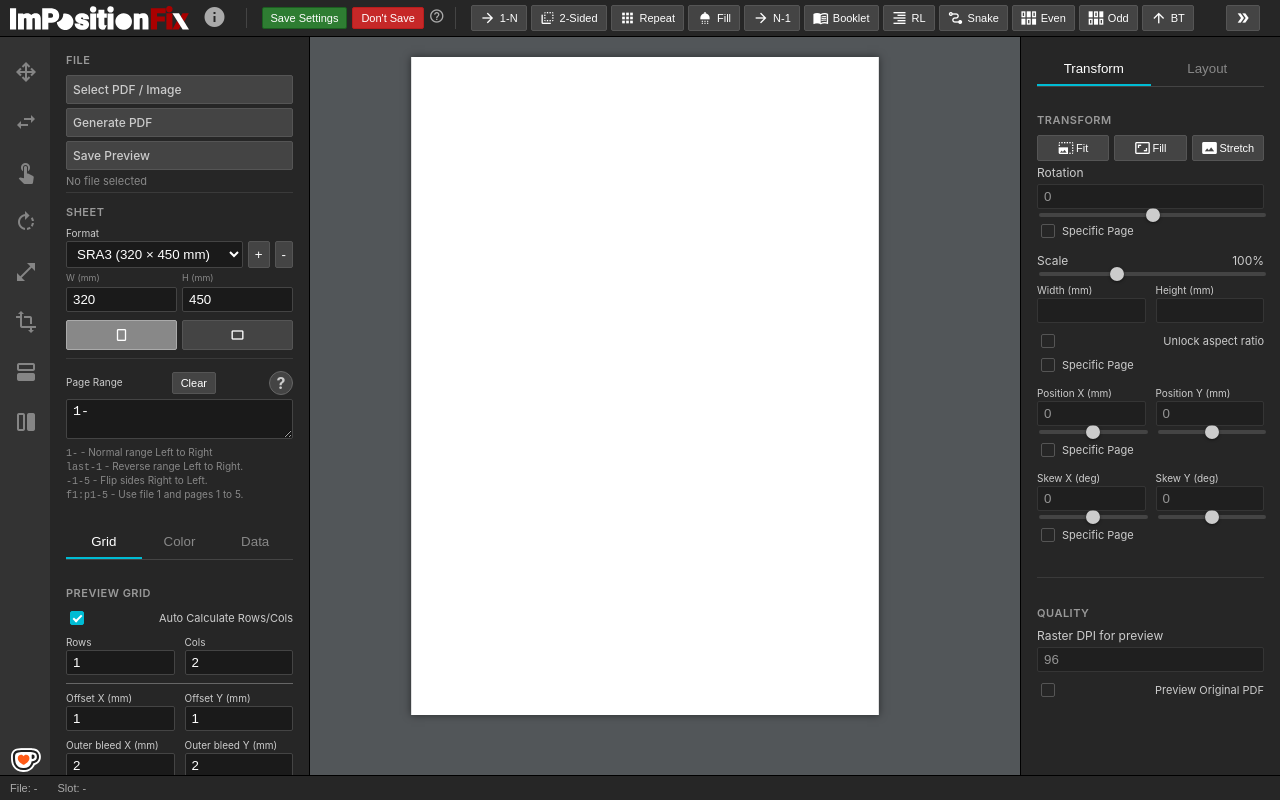
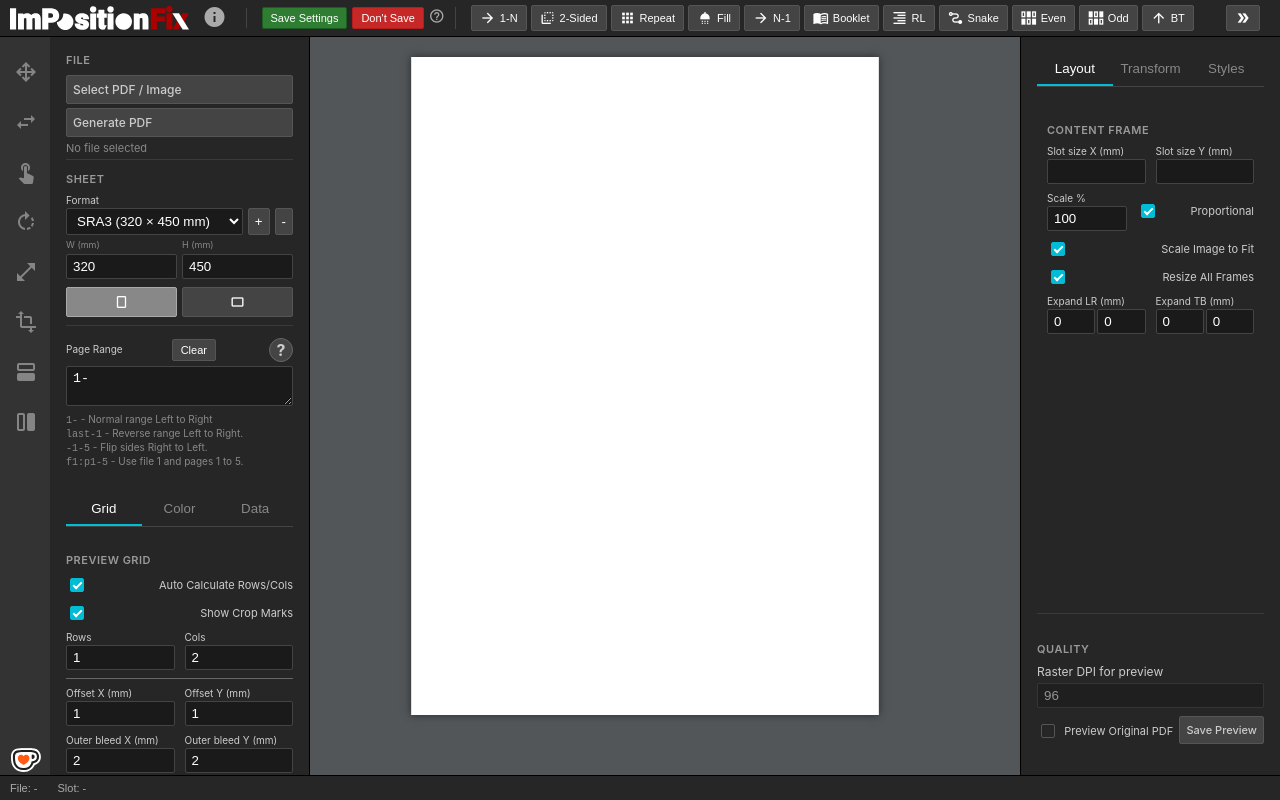
Before and after one commit to olegasodinas/impositionfix, a plain HTML site: page index.html in a window 1280 px wide. Drawn offline with Linux system fonts and the light colour scheme.

Commit message:
Add files via upload
Added Styles
Improved Numbering. Can create a new file from selected pages in list and manipulate it
Added File Name in slot
Added export to block for n-up
Added Signature Mark for n-up
N-up last signature variations
Added Cut & Stack
Added Date Merge
Some fixes for Transform and Layout
Some cosmetics

```diff
--- a/index.html
+++ b/index.html
@@ -74,6 +74,7 @@
 		<button id="impEvenBtn" class="toolbox-btn" style="width:auto; padding:4px 8px; font-size:11px; display:flex; gap:4px; align-items:center" title="Even Pages"><span class="material-symbols-outlined" style="font-size:16px">flex_wrap</span> Even</button>
 		<button id="impOddBtn" class="toolbox-btn" style="width:auto; padding:4px 8px; font-size:11px; display:flex; gap:4px; align-items:center" title="Odd Pages"><span class="material-symbols-outlined" style="font-size:16px; transform: scaleY(-1)">flex_wrap</span> Odd</button>
 		<button id="impBottomBtn" class="toolbox-btn" style="width:auto; padding:4px 8px; font-size:11px; display:flex; gap:4px; align-items:center" title="Bottom-Up Fill"><span class="material-symbols-outlined" style="font-size:16px">arrow_upward</span> BT</button>
+		<button id="impStackBtn" class="toolbox-btn" style="width:auto; padding:4px 8px; font-size:11px; display:flex; gap:4px; align-items:center" title="Cut & Stack"><span class="material-icons" style="font-size:16px">layers</span> Stack</button>
 
 		<button id="impBlankBtn" class="toolbox-btn" style="width:auto; padding:4px 8px; font-size:11px; display:flex; gap:4px; align-items:center" title="Add Blank Page (0)"><span class="material-icons" style="font-size:16px">check_box_outline_blank</span> 0</button>
 		<div id="nupContainer" style="position:relative">
@@ -148,7 +149,6 @@
 			<h3>File</h3>
 			<label class="toolbox-btn" for="fileInput" style="margin-bottom:3.5px; width:auto">Select PDF / Image</label>
 			<label id="printBtn" class="toolbox-btn" for="printBtn" style="margin-bottom:4px; width:auto">Generate PDF</label>
-			<label id="savePreviewBtn" class="toolbox-btn" for="savePreviewBtn" style="margin-bottom:3.5px; width:auto">Save Preview</label>
 			<input id="fileInput" type="file" multiple accept=".pdf,.jpg,.jpeg,.png,.webp" style="display:none">
 			<div class="toolbox-info" id="fileInfo" style="white-space:pre-wrap">No file selected</div>
 			<div class="toolbox-info" id="boxInfo" style="margin-top:4px; color:#aaa; white-space:pre-wrap"></div>
@@ -218,6 +218,11 @@
 				<input id="autoGridCheck" type="checkbox" checked> Auto Calculate Rows/Cols
 			</label>
 		</div>
+		<div class="toolbox-row">
+			<label style="display:flex; align-items:center; gap:4px; cursor:pointer; color:#ccc; font-size:11px">
+				<input id="showCropMarksCheck" type="checkbox" checked> Show Crop Marks
+			</label>
+		</div>
 		<div class="toolbox-row" style="display:flex; gap:10px">
 			<div style="flex:1">
 				<label style="display:block; font-size:10px; margin-bottom:2px; color:#ccc">Rows</label>
@@ -268,11 +273,11 @@
 		</div>
 		<div class="toolbox-row" style="display:flex; gap:10px">
 			<div style="flex:1">
-				<label style="display:block; font-size:10px; margin-bottom:2px; color:#ccc">Box position X (px)</label>
+				<label style="display:block; font-size:10px; margin-bottom:2px; color:#ccc">Box position X (mm)</label>
 				<input id="boxXInput" type="number" step="10" value="0" class="toolbox-input">
 			</div>
 			<div style="flex:1">
-				<label style="display:block; font-size:10px; margin-bottom:2px; color:#ccc">Box position Y (px)</label>
+				<label style="display:block; font-size:10px; margin-bottom:2px; color:#ccc">Box position Y (mm)</label>
 				<input id="boxYInput" type="number" step="10" value="0" class="toolbox-input">
 			</div>
 		</div>
@@ -391,11 +396,12 @@
 	<button id="toggleRightToolbox" class="toolbox-toggle-btn right-btn" title="Toggle Right Toolbox"><span class="material-icons">chevron_left</span></button>
 	<div class="toolbox" style="right:0; left:auto; border-right:none; border-left:1px solid #000">
 		<div style="display:flex; border-bottom:1px solid #444; margin-bottom:10px">
-			<button id="rtTabTransform" class="toolbox-btn" style="flex:1; background:transparent; border:none; border-bottom:2px solid #00bcd4; border-radius:0; padding:8px 0; color:#fff">Transform</button>
-			<button id="rtTabLayout" class="toolbox-btn" style="flex:1; background:transparent; border:none; border-bottom:2px solid transparent; border-radius:0; padding:8px 0; color:#888">Layout</button>
+			<button id="rtTabLayout" class="toolbox-btn" style="flex:1; background:transparent; border:none; border-bottom:2px solid #00bcd4; border-radius:0; padding:8px 0; color:#fff">Layout</button>
+			<button id="rtTabTransform" class="toolbox-btn" style="flex:1; background:transparent; border:none; border-bottom:2px solid transparent; border-radius:0; padding:8px 0; color:#888">Transform</button>
+			<button id="rtTabStyles" class="toolbox-btn" style="flex:1; background:transparent; border:none; border-bottom:2px solid transparent; border-radius:0; padding:8px 0; color:#888">Styles</button>
 		</div>
 
-		<div id="rtContentTransform">
+		<div id="rtContentTransform" style="display:none; padding:10px; height:100%; overflow-y:auto">
 			<div class="toolbox-row">
 				<h3>Transform</h3>
 				<div style="font-size:11px; color:#888; margin-bottom:4px; display:flex; gap:5px">
@@ -403,6 +409,9 @@
 					<button id="fillImageBtn" class="toolbox-btn" style="width:auto; padding:4px 2px; font-size:11px; display:flex; gap:2px; align-items:center; flex:1; justify-content:center" title="Fill Image in Slot"><span class="material-icons" style="font-size:16px">aspect_ratio</span>Fill</button>
 					<button id="stretchImageBtn" class="toolbox-btn" style="width:auto; padding:4px 2px; font-size:11px; display:flex; gap:2px; align-items:center; flex:1; justify-content:center" title="Stretch Image to Slot"><span class="material-icons" style="font-size:16px">photo_size_select_actual</span>Stretch</button>
 				</div>
+				<label style="display:flex; align-items:center; gap:4px; margin-bottom:8px; cursor:pointer; color:#ccc; font-size:11px">
+					<input id="transformAllPagesCheckbox" type="checkbox"> Transform All Pages
+				</label>
 				<label><span>Rotation</span></label>
 				<input id="rotationInput" type="number" step="1" value="0" class="toolbox-input" disabled>
 				<input id="rotationSlider" type="range" min="-180" max="180" step="1" value="0" class="toolbox-slider" disabled>
@@ -469,17 +478,38 @@
 			</div>
 		</div>
 
-		<div id="rtContentLayout" style="display:none">
+		<div id="rtContentLayout" style="padding:10px; height:100%; overflow-y:auto">
 		<label style="margin-bottom:-16px;"><h3>Content frame</h3></label>
 		<div class="toolbox-row" style="display:flex; gap:10px">
 			<div style="flex:1">
 				<label style="display:block; font-size:10px; margin-bottom:2px; color:#ccc">Slot size X (mm)</label>
-				<input id="slotWidthInput" type="number" step="1" class="toolbox-input" oninput="window.updateSlotSizeFromInputs()">
+				<input id="slotWidthInput" type="number" step="1" class="toolbox-input" oninput="window.updateSlotSizeFromInputs('w')">
 			</div>
 			<div style="flex:1">
 				<label style="display:block; font-size:10px; margin-bottom:2px; color:#ccc">Slot size Y (mm)</label>
-				<input id="slotHeightInput" type="number" step="1" class="toolbox-input" oninput="window.updateSlotSizeFromInputs()">
+				<input id="slotHeightInput" type="number" step="1" class="toolbox-input" oninput="window.updateSlotSizeFromInputs('h')">
 			</div>
+		</div>
+		<div class="toolbox-row" style="display:flex; gap:10px; align-items:flex-end">
+			<div style="width:80px">
+				<label style="display:block; font-size:10px; margin-bottom:2px; color:#ccc">Scale %</label>
+				<input id="slotScalePercentInput" type="number" step="1" value="100" class="toolbox-input" oninput="window.updateSlotSizeFromInputs('scale')">
+			</div>
+			<div style="flex:1; padding-bottom:6px">
+				<label style="display:flex; align-items:center; gap:4px; cursor:pointer; color:#ccc; font-size:11px">
+					<input id="slotProportionalCheckbox" type="checkbox" checked> Proportional
+				</label>
+			</div>
+		</div>
+		<div class="toolbox-row">
+			<label style="display:flex; align-items:center; gap:4px; cursor:pointer; color:#ccc; font-size:11px">
+				<input id="linkSlotScaleCheckbox" type="checkbox" checked onchange="window.updateSlotSizeFromInputs()"> Scale Image to Fit
+			</label>
+		</div>
+		<div class="toolbox-row">
+			<label style="display:flex; align-items:center; gap:4px; cursor:pointer; color:#ccc; font-size:11px">
+				<input id="resizeAllFramesCheckbox" type="checkbox" checked onchange="window.updateSlotSizeFromInputs()"> Resize All Frames
+			</label>
 		</div>
 		<div class="toolbox-row" style="display:flex; gap:10px">
 			<div style="flex:1">
@@ -499,6 +529,8 @@
 		</div>
 		</div>
 
+		<div id="rtContentStyles" style="display:none; padding:10px; height:100%; overflow-y:auto"></div>
+
 		<hr>
 		<div class="toolbox-row">
 			<h3>Quality</h3>
@@ -508,6 +540,7 @@
 			<label style="margin-top:8px; display:flex; align-items:center; gap:6px; cursor:pointer; color:#ccc; font-size:11px">
 				<input id="nativeCheckbox" type="checkbox" disabled>
 				<span>Preview Original PDF</span>
+			<label id="savePreviewBtn" class="toolbox-btn" for="savePreviewBtn" style="margin-bottom:3.5px; width:auto">Save Preview</label>
 			</label>
 		</div>
 	</div>
@@ -545,7 +578,7 @@
 			<div id="infoContent" style="padding:20px; overflow-y:auto; color:#ddd; font-family:sans-serif; line-height:1.5; font-size:13px">
 				<div id="readmeContent">
 					<p>
-					<strong>ImpositionFix™</strong> v0.2.1<br>
+					<strong>ImpositionFix™</strong> v0.3.0<br>
 					© 2026 Olegas Spausdinimas
 						<br><br>
 					This program is made to help with PDF/images imposition tasks
@@ -594,6 +627,7 @@
 <script src="scripts/data.js"></script>
 <script src="libs/pdf-lib.min.js"></script>
 <script src="scripts/render.js"></script>
+<script src="scripts/styles.js"></script>
 <script src="scripts/ui.js"></script>
 
 
```
